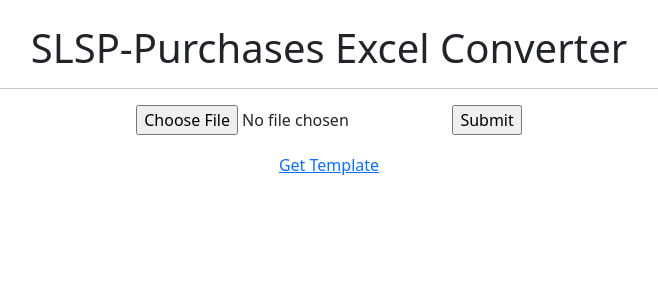
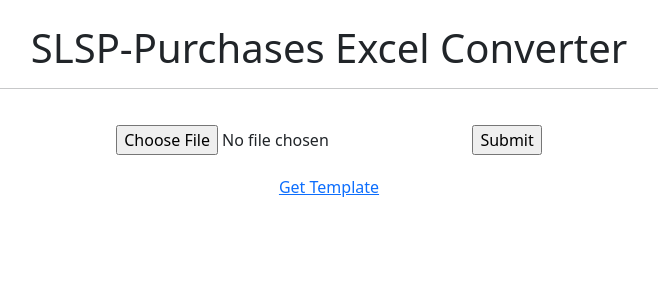
Before and after one commit to jmossesgeld/accounting-mage, a Flask app: page / in a window 1280 px wide. Shown: the top 300 px of the page, without its empty margins (311-969 px from the left). Run offline with Flask 2, Linux system fonts and the light colour scheme.

Commit message:
include css

```diff
--- a/excel_convert.py
+++ b/excel_convert.py
@@ -7,7 +7,7 @@ def convert(file):
 
     # LOAD EXCEL FILE
     wb = load_workbook(file, data_only=True)
-    ws = wb['PROFILE']
+    ws = wb.worksheets[0]
 
     # GET FILER DATA
     RDO_CODE = f"{ws['B1'].value:0>3d}"
--- /dev/null
+++ b/static/style.css
@@ -0,0 +1,4 @@
+input {
+    margin: 20px;
+    width: auto;
+}
--- a/templates/header.html
+++ b/templates/header.html
@@ -10,6 +10,7 @@
       integrity="sha384-EVSTQN3/azprG1Anm3QDgpJLIm9Nao0Yz1ztcQTwFspd3yD65VohhpuuCOmLASjC"
       crossorigin="anonymous"
     />
+    <link href="{{url_for('static', filename='style.css')}}" rel="stylesheet"/>
     <title>SLSP Purchases Excel Converter</title>
   </head>
 </html>
--- a/templates/index.html
+++ b/templates/index.html
@@ -3,13 +3,11 @@
     <br>
     <div class="container-fluid">
         <h1 class="text-center">SLSP-Purchases Excel Converter</h1><hr>
-        <div class="row text-center">
+        <div class="text-center">
             <form method=POST enctype=multipart/form-data action="{{ url_for('home') }}">
                 <input type=file name=file>
-                <input type=submit>
+                <input type="submit">
             </form>
-            <br>
-            <br>
             <a href="{{ url_for('purchase_template')}}">Get Template</a>
         </div>
     </div>
```
Also changed, not shown: 1 other file.
